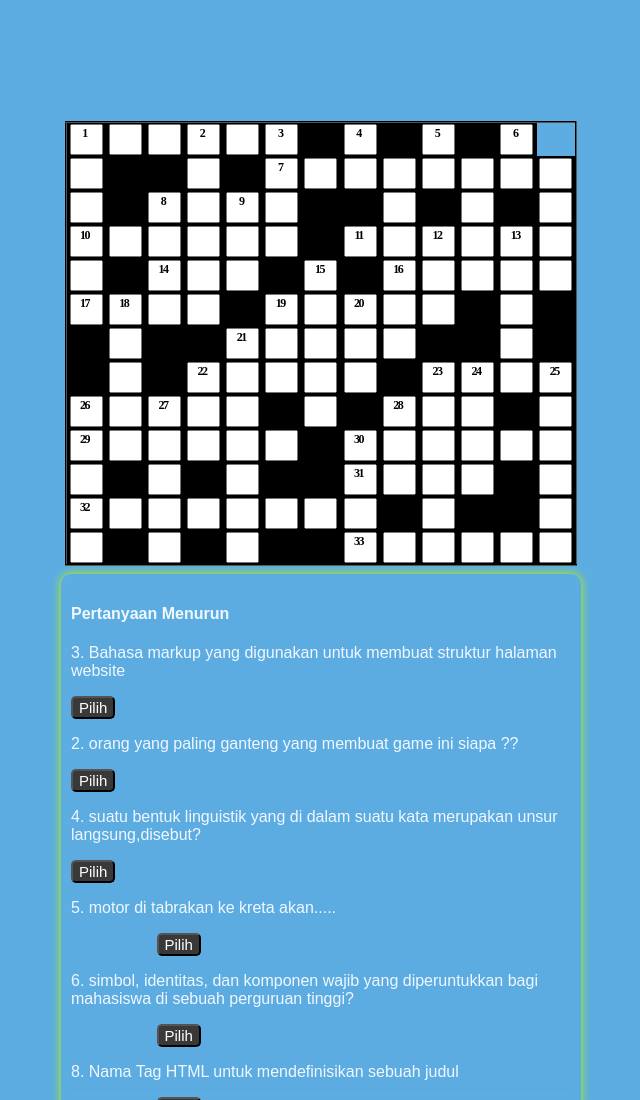
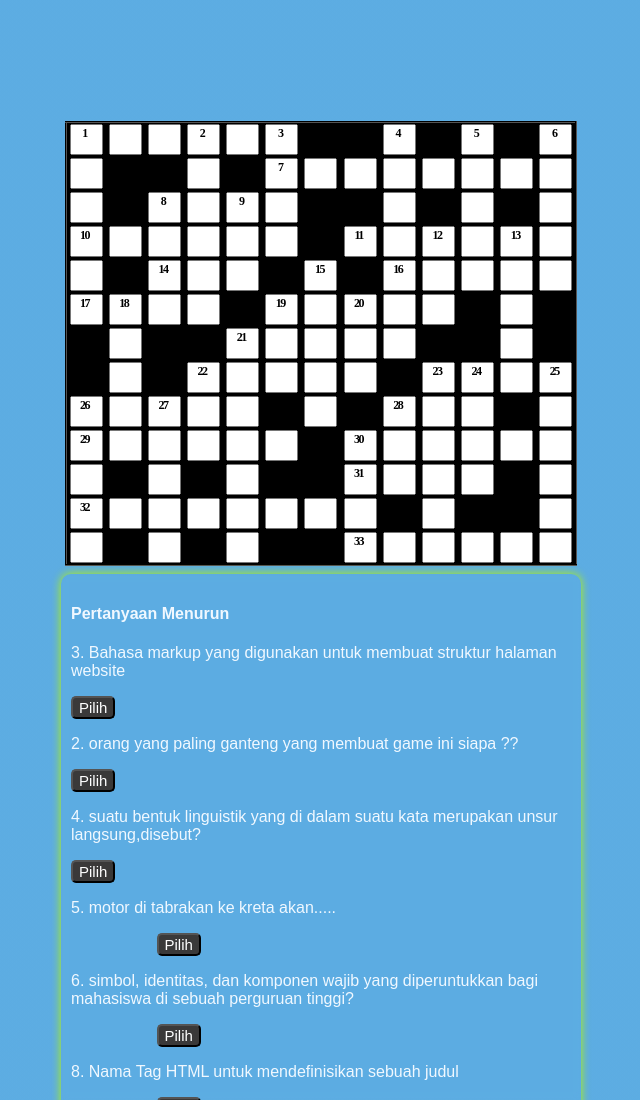
Before and after one commit to kholiskamal/level3, a plain HTML site: page index.html in a window 1280 px wide. Shown: the top 1100 px of the page, without its empty margins (319-959 px from the left). Drawn offline with Linux system fonts and the light colour scheme.

Commit message:
Update index.html
ajlsnalknd

```diff
--- a/index.html
+++ b/index.html
@@ -17,8 +17,8 @@
                 <td class="block"><input class="d1" type="text" maxlength="1" placeholder="2"></td>
                 <td class="block"><input class="d1" type="text" maxlength="1"></td>
                 <td class="block"><input  class="d1" type="text" maxlength="1" placeholder="3"></td><!----->
-<!--             <td class="block"><input class="d1" type="text" maxlength="1"></td> -->
-                <td class="block"></td>
+	           <td class="block"></td>
+               <td class="block"></td>
                 <td class="block"><input class="t4" type="text" maxlength="1" placeholder="4"></td>
                 <td class="block"></td>
                 <td class="block"><input  class="d2" type="text" maxlength="1" placeholder="5"></td>
```
